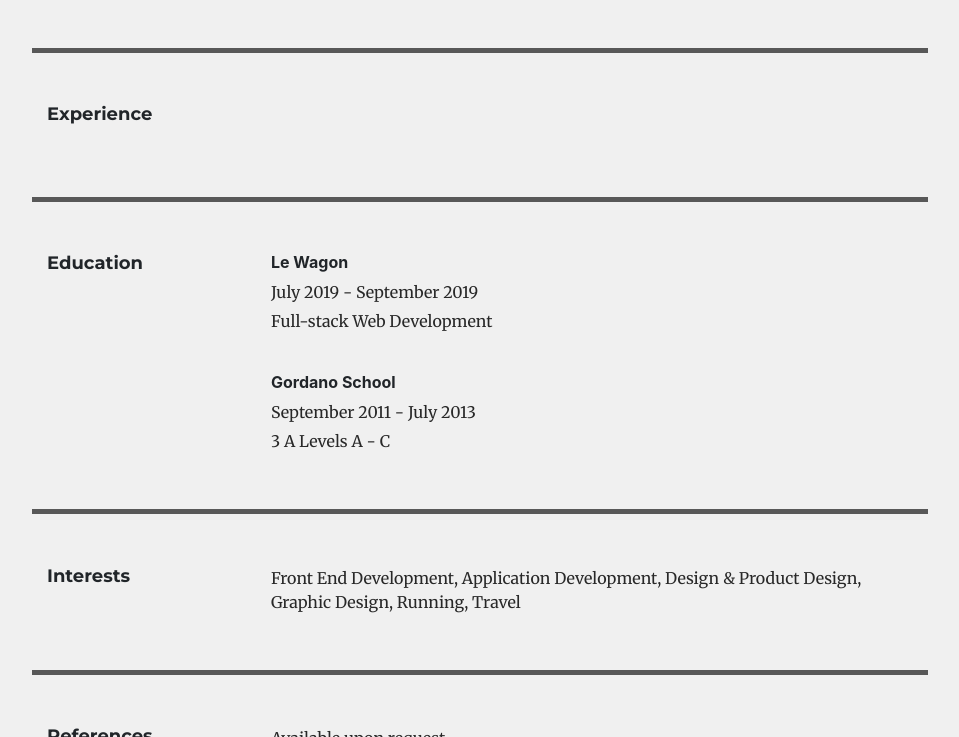
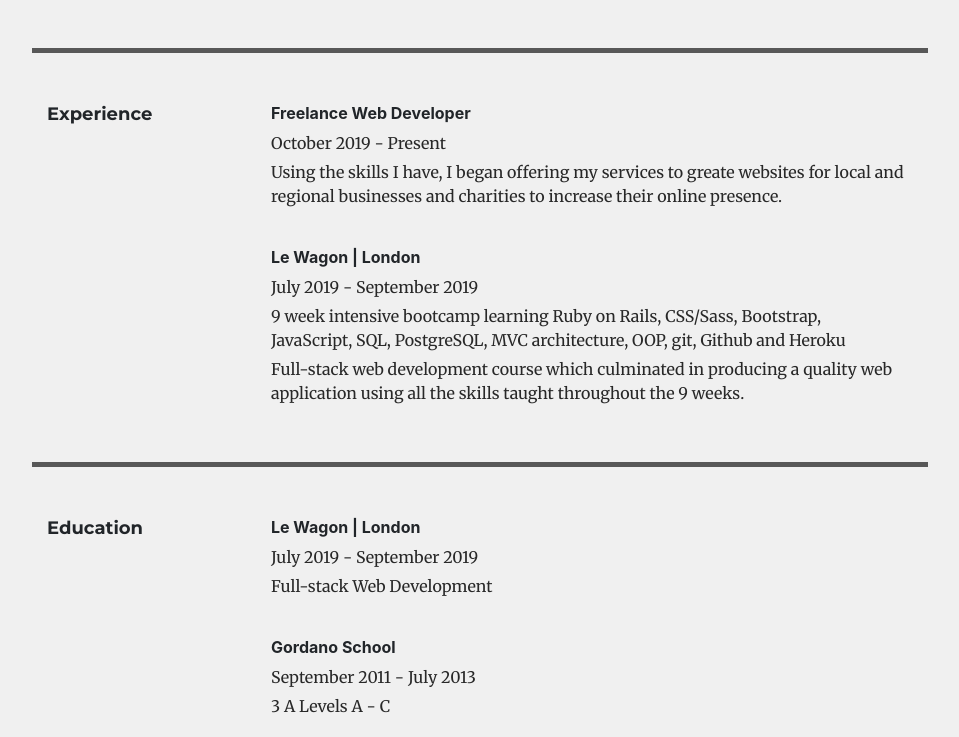
Before and after one commit to jpaul24/new_portfolio, a website: page app/cv.html in a window 1280 px wide. Shown: the part 867-1604 px from the top of the page, without its empty margins (160-1119 px from the left). Drawn offline with nearby package versions, Linux system fonts and the light colour scheme; animation ran at ten frames a second.

Commit message:
finished cv

```diff
--- a/app/cv.html
+++ b/app/cv.html
@@ -26,7 +26,7 @@
           <h4><strong>Skills</strong></h4>
         </div>
         <div class="col-12 col-lg-3">
-          <h4><strong>Languages/Frameworks</strong></h4>
+          <h4><strong>Languages</strong></h4>
           <p>JavaScript (ES6)</p>
           <p>HTML (5)</p>
           <p>CSS (3) / SCSS</p>
@@ -63,7 +63,18 @@
           <h4><strong>Experience</strong></h4>
         </div>
         <div class="col-12 col-md-9">
-
+          <div class="edu">
+            <h6><strong>Freelance Web Developer</strong></h6>
+            <p>October 2019 - Present</p>
+            <p>Using the skills I have, I began offering my services to greate websites for local and regional businesses and charities to increase their online presence.</p>
+          </div>
+          <div>
+            <h6><strong>Le Wagon | London</strong></h6>
+            <p>July 2019 - September 2019</p>
+            <p>9 week intensive bootcamp learning Ruby on Rails, CSS/Sass, Bootstrap,
+JavaScript, SQL, PostgreSQL, MVC architecture, OOP, git, Github and Heroku</p>
+            <p>Full-stack web development course which culminated in producing a quality web application using all the skills taught throughout the 9 weeks.</p>
+          </div>
         </div>
       </div>
     </section>
@@ -74,7 +85,7 @@
         </div>
         <div class="col-12 col-md-9">
           <div class="edu">
-            <h6><strong>Le Wagon</strong></h6>
+            <h6><strong>Le Wagon | London</strong></h6>
             <p>July 2019 - September 2019</p>
             <p>Full-stack Web Development</p>
           </div>
--- a/app/scss/cv.scss
+++ b/app/scss/cv.scss
@@ -9,7 +9,7 @@
   border-bottom: 5px solid rgba(50, 50, 50, 0.8);
 }
 
-a {
+.cv a {
   color: rgb(10, 10, 10);
   &:hover {
     color: rgb(30, 30, 30);
```
Also changed, not shown: app/index.html (+2 -2 lines), app/css/cv.css, app/css/styles.css.
